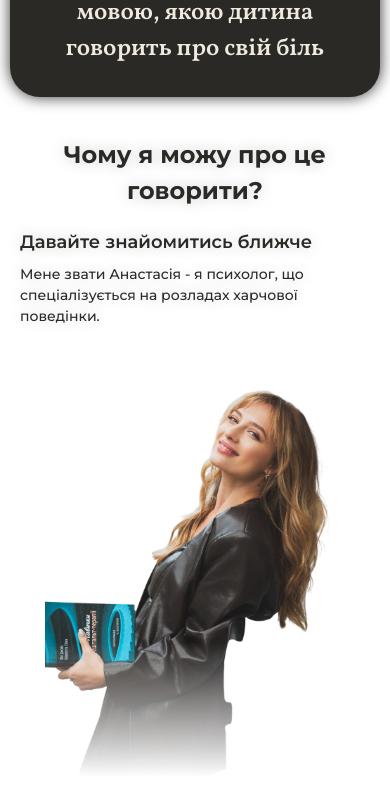
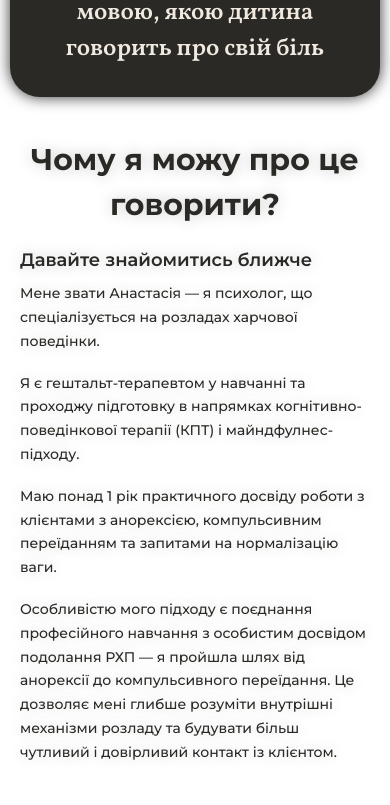
Before and after one commit to AdamT3H/eating-course, a Next.js app: page / in a window 390 px wide. Shown: the part 1780-2585 px from the top of the page. Built offline with nearby package versions, Linux system fonts and the light colour scheme.

Commit message:
Added more text

```diff
--- a/app/home.module.css
+++ b/app/home.module.css
@@ -118,6 +118,8 @@
 .aboutMeDescription{
   font-size: 18px;
   font-weight: 400;
+  line-height: 1.7;
+  margin-bottom: 18px;
 }
 
 .aboutMeMoreTitle{
@@ -582,10 +584,11 @@
   .photosContainer {
     margin-top: 40px;
     flex-direction: column;
+
   }
 
   .aboutMeLabel {
-    font-size: 24px;
+    font-size: 30px;
     margin-bottom: 20px;
     font-weight: 700;
   }
@@ -598,6 +601,7 @@
   .aboutMeDescription{
     font-size: 14px;
     font-weight: 500;
+
   }
 
   .aboutMe {
@@ -637,4 +641,9 @@
     width: 400px;
   }
 
+
+  .photoWrapper {
+    transform: translateY(-40px);
+  }
+
 }
--- a/app/page.tsx
+++ b/app/page.tsx
@@ -77,9 +77,27 @@ export default function Home() {
           <div className={styles.aboutMe}>
             <span className={styles.aboutMeLabel}>Чому я можу про це говорити?</span>
             <h2 className={styles.aboutMeTitle}>Давайте знайомитись ближче</h2>
+
             <p className={styles.aboutMeDescription}>
-              Мене звати Анастасія - я психолог, що спеціалізується на розладах
+              Мене звати Анастасія — я психолог, що спеціалізується на розладах
               харчової поведінки.
+            </p>
+
+            <p className={styles.aboutMeDescription}>
+              Я є гештальт-терапевтом у навчанні та проходжу підготовку в напрямках
+              когнітивно-поведінкової терапії (КПТ) і майндфулнес-підходу.
+            </p>
+
+            <p className={styles.aboutMeDescription}>
+              Маю понад 1 рік практичного досвіду роботи з клієнтами з анорексією,
+              компульсивним переїданням та запитами на нормалізацію ваги.
+            </p>
+
+            <p className={styles.aboutMeDescription}>
+              Особливістю мого підходу є поєднання професійного навчання з особистим
+              досвідом подолання РХП — я пройшла шлях від анорексії до компульсивного
+              переїдання. Це дозволяє мені глибше розуміти внутрішні механізми розладу
+              та будувати більш чутливий і довірливий контакт із клієнтом.
             </p>
           </div>
 
```
